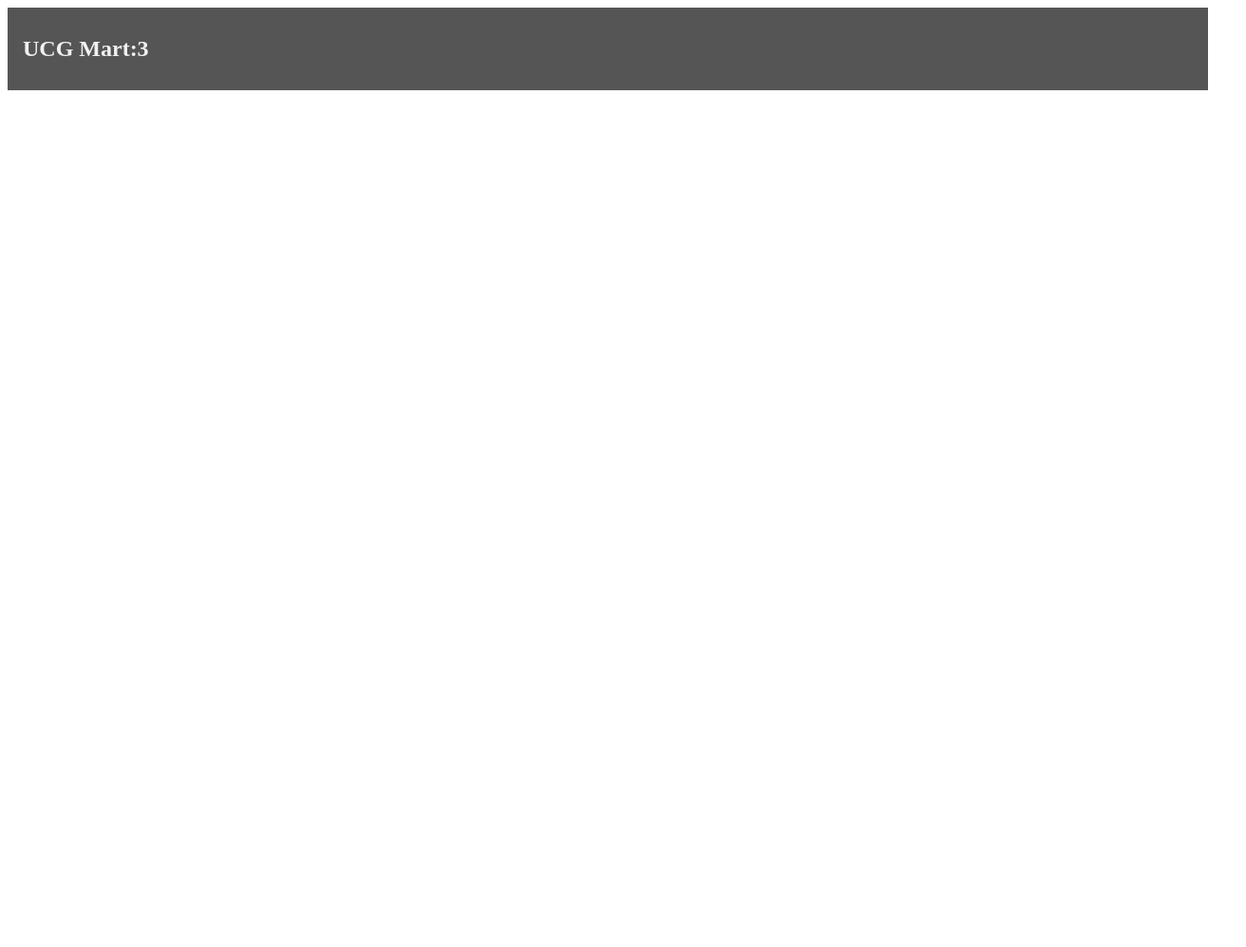
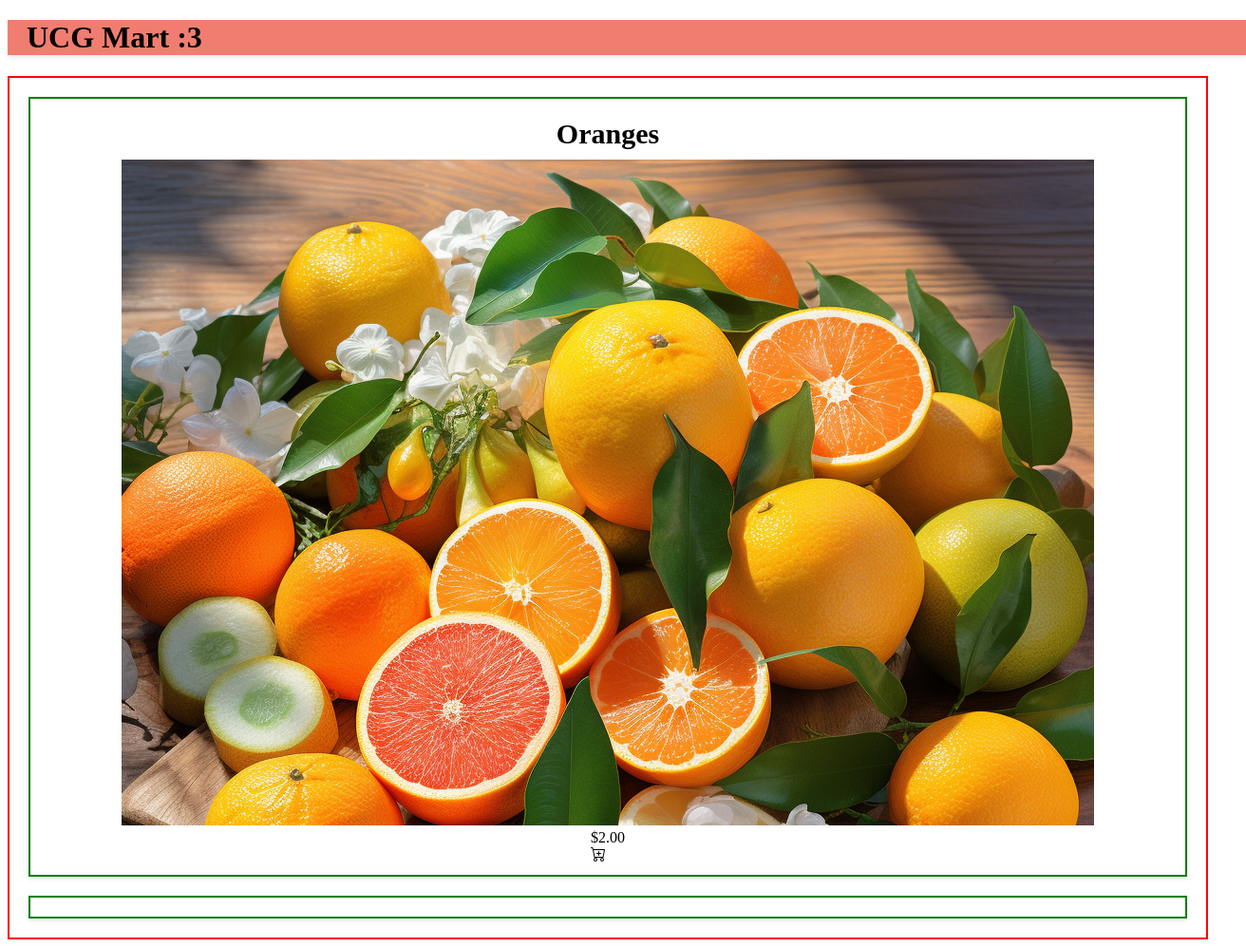
Before and after one commit to mjmarie13/javascript_practice, a plain HTML site: page index.html in a window 1280 px wide. Shown: the whole page at 95% size, 1312 px wide, since content can reach past the window. Before the commit the page ends 800 px from the top, so only its background shows below. Drawn offline with Linux system fonts and the light colour scheme.

Commit message:
added code

```diff
--- a/Static/styles/Styles.css
+++ b/Static/styles/Styles.css
@@ -1,7 +1,48 @@
 .header {
     position: sticky;
     top: 0;
-    padding: 10px 16px;
-    background: #555;
-    color: #f1f1f1;
+    left: 0;
+    width: 100%;
+    padding: 0px 20px;
+    background-color: rgb(240, 125, 112);
+    box-shadow: 0 2px 5px rgba(0, 0, 0, 0.1);
+    z-index: 1000;
   }
+
+  .container {
+    display: flex;
+    flex-direction: row;
+  }
+  section {
+    border: 2px red solid;
+  }
+  .item-container {
+  display: flex;
+  width: 75%;
+  justify-content: space-evenly;
+  flex-wrap: wrap;
+  }
+  .item-card {
+  border: 2px green solid;
+  display: flex;
+  flex-direction: column;
+  justify-content: center;
+  align-items: center;
+  margin: 20px;
+  padding: 10px;
+  box-shadow: 0 2px 5px  rgba(0, 0, 0, 0.1);
+  }
+  .item-header {
+  padding-top: 10px;
+  padding-bottom: 10px;
+  display: flex;
+  font-size: 30px;
+  font-weight: bold;
+  }
+  .item-footer {
+
+  }
+
+  .items-container {
+
+  }
--- a/index.html
+++ b/index.html
@@ -4,14 +4,36 @@
     <meta charset="UTF-8">
     <meta name="viewport" content="width=device-width, initial-scale=1.0">
     <title>UCG Mart</title>
-    <link rel="stylesheet" href="./Static/Styles/Styles.css">
+    <link rel="stylesheet" href="./Static/styles/Styles.css">
 </head>
+<body>
 <header>
     <div class="header" id="myHeader">
-        <h2>UCG Mart:3</h2>
+        <h1>UCG Mart :3</h1>
     </div>
 </header>
-<body>
+<!-- Content container -->
+ <div class="cotainer">
+    <!-- Items container -->
+     <section class="items-container">
+        <div class="item-card">
+            <div class="item-header">
+                Oranges
+                </div>
+                <div class="item-body">
+                    <img src="./Static/images/Oranges.png">
+                    </div>
+                    <div class="item-footer">
+                    <div class="price">$2.00</div>
+                    <div class="add item" id="add-orange">
+                        <svg xmlns="http://www.w3.org/2000/svg" width="16" height="16" fill="currentColor" class="bi bi-cart-plus" viewBox="0 0 16 16">
+                            <path d="M9 5.5a.5.5 0 0 0-1 0V7H6.5a.5.5 0 0 0 0 1H8v1.5a.5.5 0 0 0 1 0V8h1.5a.5.5 0 0 0 0-1H9z"/>
+                            <path d="M.5 1a.5.5 0 0 0 0 1h1.11l.401 1.607 1.498 7.985A.5.5 0 0 0 4 12h1a2 2 0 1 0 0 4 2 2 0 0 0 0-4h7a2 2 0 1 0 0 4 2 2 0 0 0 0-4h1a.5.5 0 0 0 .491-.408l1.5-8A.5.5 0 0 0 14.5 3H2.89l-.405-1.621A.5.5 0 0 0 2 1zm3.915 10L3.102 4h10.796l-1.313 7zM6 14a1 1 0 1 1-2 0 1 1 0 0 1 2 0m7 0a1 1 0 1 1-2 0 1 1 0 0 1 2 0"/>
+                          </svg>
+                          </div>
+                          </div>
+                          </div>
+                          <div class="item-card">
 
 </body>
 </html>
```
Also changed, not shown: Static/images/Oranges.png (added).
